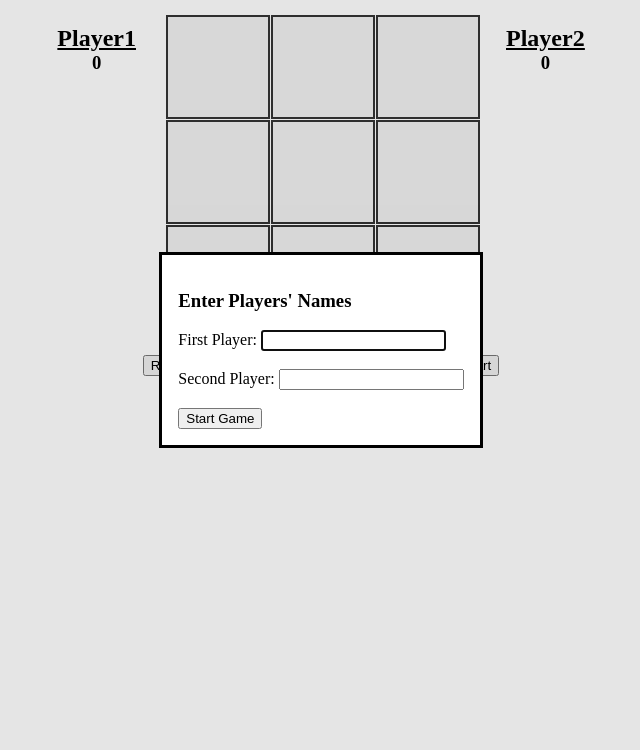
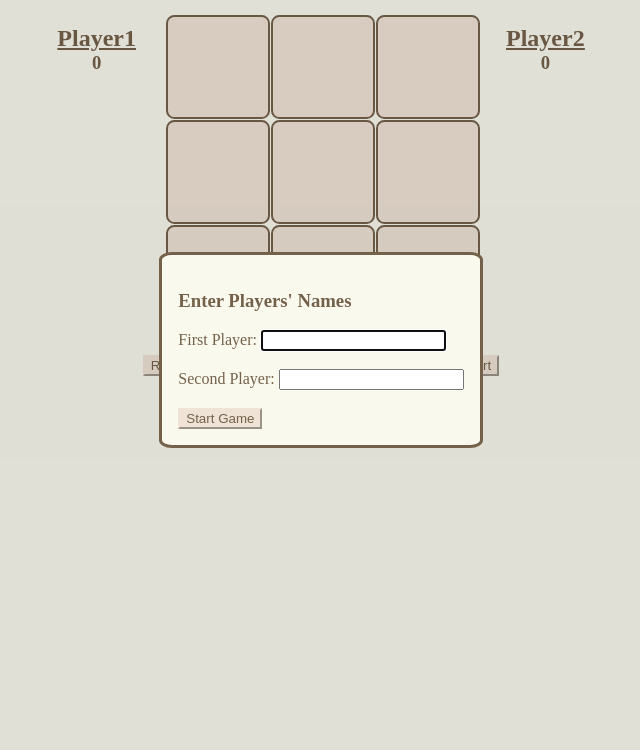
Before and after one commit to naghamalrjoub/tictactoe, a plain HTML site: page tictactoe.html in a window 1280 px wide. Shown: the part 50-800 px from the top of the page, without its empty margins (319-959 px from the left). Drawn offline with Linux system fonts and the light colour scheme.

Commit message:
added style to the interface

```diff
--- a/tictactoe.css
+++ b/tictactoe.css
@@ -1,10 +1,22 @@
 :root {
-    --gray: #f0f0f0
+    --gray: #e3dcdcfa;
+    --otherGray: #EEEEEE;
+    --creamWhite: #FAF9EE;
+    --Sage: #c6cdc2;
+    --hoverBabyBrown: #DCCFC0;
+    --babyBrown: #efe3d5;
+    --darkBrown: #74614a;
+    --coffeeBrown: #413629;
+}
+
+body {
+    background-color: var(--creamWhite);
 }
 
 #playground {
     display: flex;
     justify-content: center;
+    color: var(--darkBrown)
 }
 
 #playerFirst {
@@ -42,15 +54,18 @@
 }
 
 .square {
-    background-color: var(--gray);
+    background-color: var(--babyBrown);
     width: 100px;
     height: 100px;
-    border: 2px solid #333;
+    border: 2px solid;
+    border-color: --var(--coffeeBrown);
+    border-radius: 8%;
     font-size: 3em;
     display: flex; /*helps csnter things inside the box*/
     justify-content: center;
     align-items: center;
     cursor: pointer;
+    transition: background-color 0.3s ease;
 }
 
 .heading {
@@ -72,3 +87,26 @@
     margin-right: 100px;
 
 }
+
+.square:hover {
+    background-color: var(--hoverBabyBrown);
+
+}
+
+button {
+    background-color: var(--babyBrown);
+    color: var(--darkBrown);
+    transition: all 0.3s ease;
+    border-color: var(--babyBrown);
+}
+
+button:hover {
+    background-color: var(--darkBrown);
+    color: var(--babyBrown);
+}
+
+dialog {
+    background-color: var(--creamWhite);
+    color: var(--darkBrown);
+    border-radius: 4%;
+}
--- a/tictactoe.html
+++ b/tictactoe.html
@@ -6,7 +6,7 @@
     </head>
 
     <body>
-        <h2 class = "heading">tic tac toe</h2>
+        <h2 class = "heading" style ="color: #74614a">tic tac toe</h2>
 
 
         <!-- modal for players names-->
```
